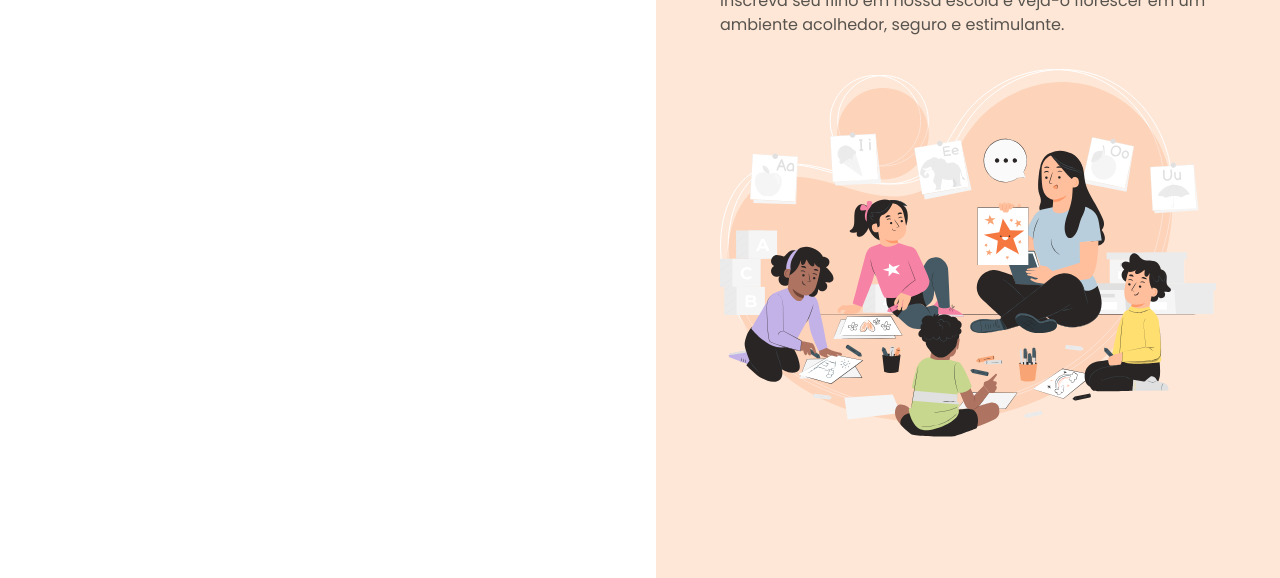
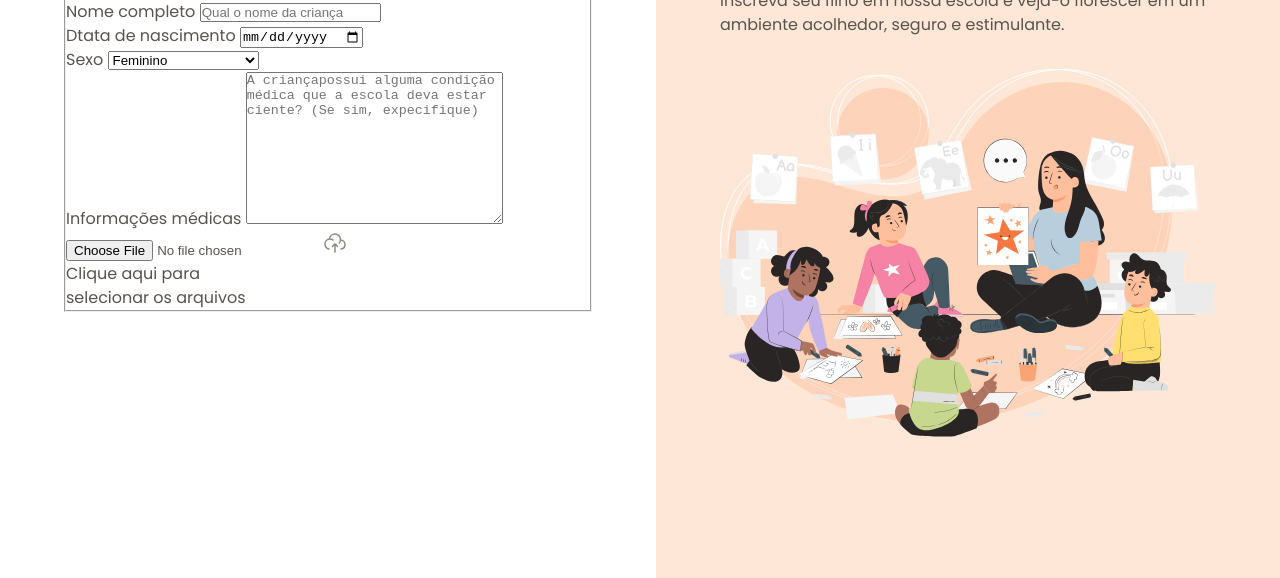
Before and after one commit to MarcosWimmer/Formulario-De-Matricula, a plain HTML site: page index.html in a window 1280 px wide. Shown: the part 222-800 px from the top of the page. Drawn offline with Linux system fonts and the light colour scheme.

Commit message:
Iniciando o formulário

```diff
--- a/index.html
+++ b/index.html
@@ -26,6 +26,49 @@
             Preencha os dados abaixo para matricular seu filho na escola de
             educação infantil Estrelas do Amanhã.
           </p>
+
+          <form method="post" enctype="multipart/form-data">
+            <fieldset class="child-info">
+              <legend>Informações da criança</legend>
+              <div class="input-wrapper">
+                <label for="fullname">Nome completo</label>
+                <input
+                  id="fullname" name="fullname"
+                  type="text"
+                  placeholder="Qual o nome da criança"
+                />
+              </div>
+              <div class="input-wrapper">
+                <label for="birth">Dtata de nascimento</label>
+                <input type="date" id="birth" name="birth" lang="pt-BR" />
+              </div>
+
+              <div class="select-wrapper">
+                <label for="gender">Sexo</label>
+                <select name="gender" id="gender">
+                    <option value="female">Feminino</option>
+                    <option value="male">Masculino</option>
+                    <option value="na">Prefiro não responder</option>
+                </select>
+              </div>
+
+              <div class="textarea-wrapper">
+                <label for="medical-info">Informações médicas</label>
+                <Textarea name="medical-info" id="medical info"
+                cols="30" rows="10"
+                placeholder="A criançapossui alguma condição médica que a escola deva estar ciente? (Se sim, expecifique)"
+                ></Textarea>
+              </div>
+
+              <div class="droparea-wrapper">
+                <input type="file" name="birth-file" id="birth-file">
+                <img src="assets/icons/cloud-upload.svg" alt="">
+                <p>Clique aqui para <br>
+                selecionar os arquivos</p>
+              </div>
+
+            </fieldset>
+          </form>
         </div>
       </main>
 
@@ -38,9 +81,15 @@
               <span>aprendizado</span>
               conta
             </h2>
-            <p>Inscreva seu filho em nossa escola e veja-o florescer em um ambiente acolhedor, seguro e estimulante.</p>
+            <p>
+              Inscreva seu filho em nossa escola e veja-o florescer em um
+              ambiente acolhedor, seguro e estimulante.
+            </p>
           </header>
-          <img src="assets/ilustration.svg.svg" alt="Ilustração de uma professora com seus alunos que estão prestando atenção.">
+          <img
+            src="assets/ilustration.svg.svg"
+            alt="Ilustração de uma professora com seus alunos que estão prestando atenção."
+          />
         </div>
       </aside>
     </div>
```
Lines whose indentation alone changed are shown as unchanged.
